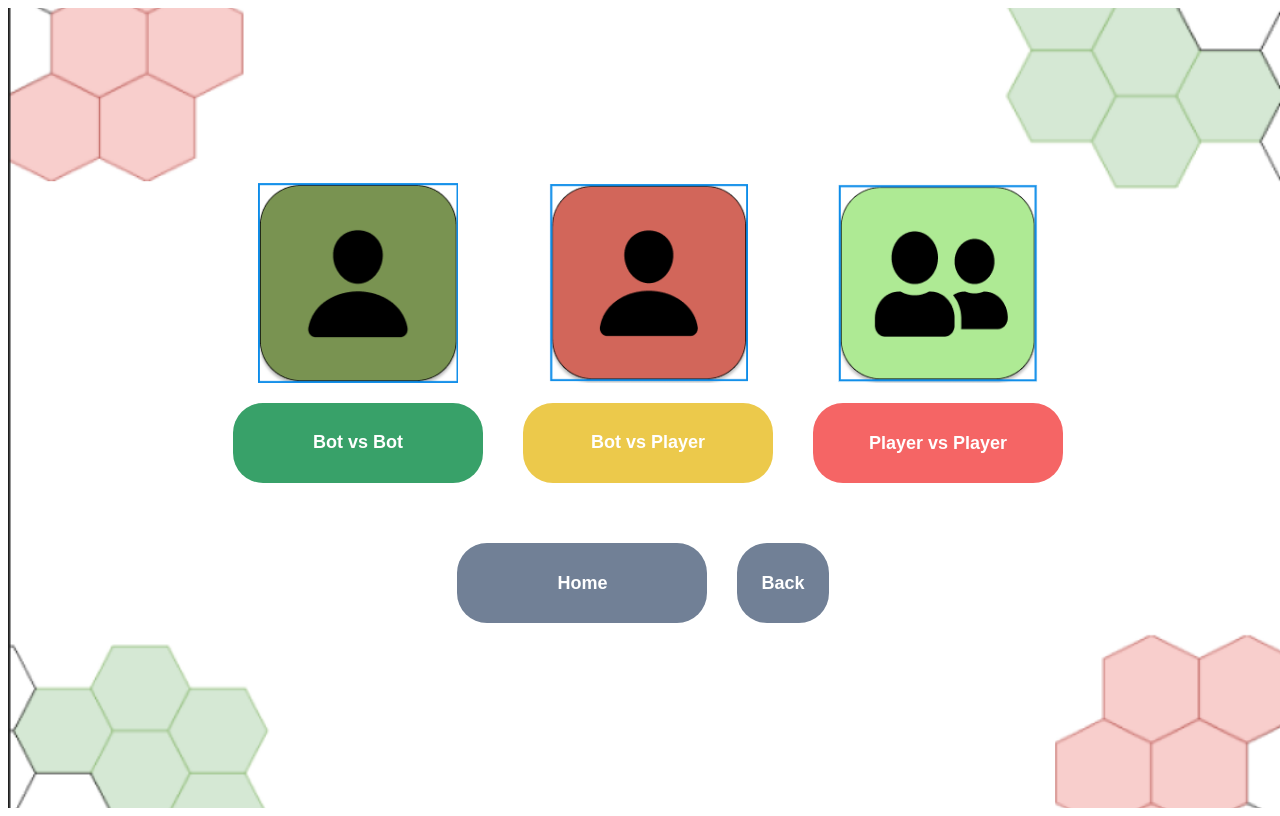
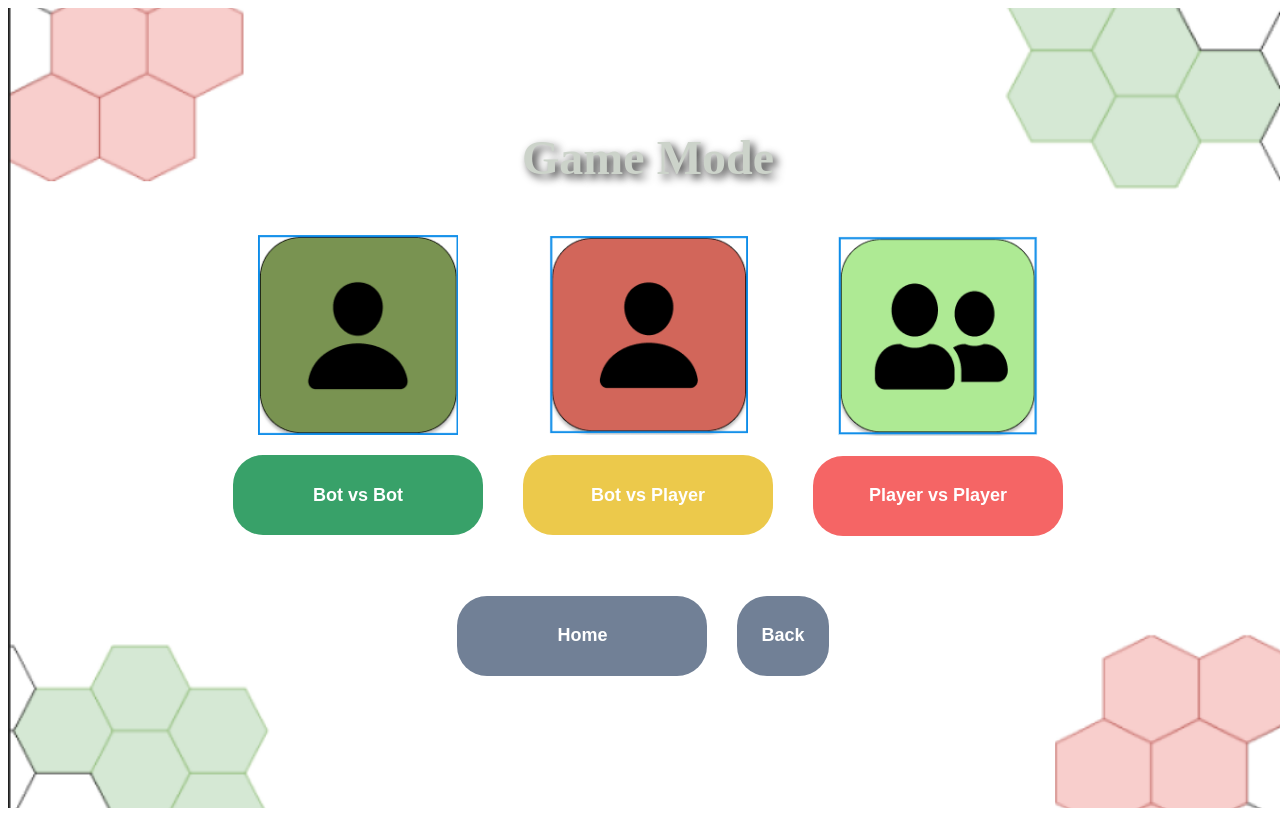
Before and after one commit to o0Mink0o/project-oop, a React (Create React App) app in the folder game-frontend/: page /mode-selection in a window 1280 px wide. Built offline with nearby package versions, Linux system fonts and the light colour scheme.

Commit message:
game-mode

```diff
--- a/game-frontend/src/components/ModeSelectionPage.js
+++ b/game-frontend/src/components/ModeSelectionPage.js
@@ -11,6 +11,11 @@ const ModeSelectionPage = () => {
 
     return (
         <div className="mode-selection-page">
+            {/* หัวข้อใหญ่ "Game Mode" */}
+            <div className="game-mode-title">
+                Game Mode
+            </div>
+
             <div className="content">
                 <div className="mode-options">
                     <div className="mode-option" onClick={() => navigate('/player-config/1')}>
--- a/game-frontend/src/styles/ModeSelectionPage.css
+++ b/game-frontend/src/styles/ModeSelectionPage.css
@@ -7,7 +7,19 @@
     display: flex;
     align-items: center;
     justify-content: center;
+    flex-direction: column;
 }
+
+
+/* ชื่อหัวข้อใหญ่ "Game Mode" */
+.game-mode-title {
+    font-size: 48px;
+    font-weight: bold;
+    color: #CCD3CA;  /* เปลี่ยนเป็นสีขาวสดใส */
+    text-shadow: 4px 4px 8px rgba(0, 0, 0, 0.8); /* เพิ่มเงามืดชัดเจน */
+    margin-bottom: 50px; /* ระยะห่างจากปุ่ม */
+}
+
 
 /* กล่องคอนเทนต์ */
 .content {
@@ -21,7 +33,7 @@
 /* กล่องรวมปุ่มแนวนอน */
 .mode-options {
     display: flex;
-    flex-direction: row; /* เรียงปุ่มแนวนอน */
+    flex-direction: row;
     justify-content: center;
     gap: 40px;
 }
@@ -36,9 +48,9 @@
 
 /* รูปภาพ */
 .mode-image {
-    width: 200px; /* ขยายภาพใหญ่ขึ้น */
+    width: 200px;
     height: auto;
-    margin-bottom: 10px; /* ระยะห่างระหว่างรูปกับปุ่ม */
+    margin-bottom: 10px;
 }
 
 /* ปุ่ม */
```
